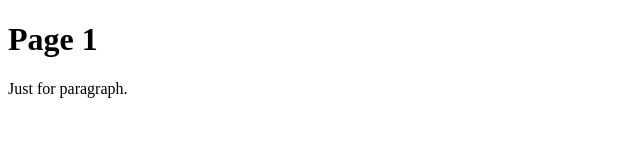
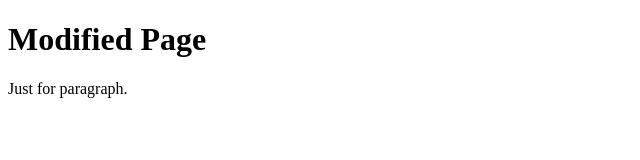
Before and after one commit to sathya-thalathoti/ex, a plain HTML site: page index.html in a window 1280 px wide. Shown: the whole page, without its empty margins (0-640 px from the left). Drawn offline with Linux system fonts and the light colour scheme.

Commit message:
Update index.html

```diff
--- a/index.html
+++ b/index.html
@@ -5,7 +5,7 @@
         <title>Basic Layout</title>
     </head>
     <body>
-        <h1>Page 1</h1>
+        <h1>Modified Page</h1>
         <p>Just for paragraph.</p>
     </body>
 </html>
```
